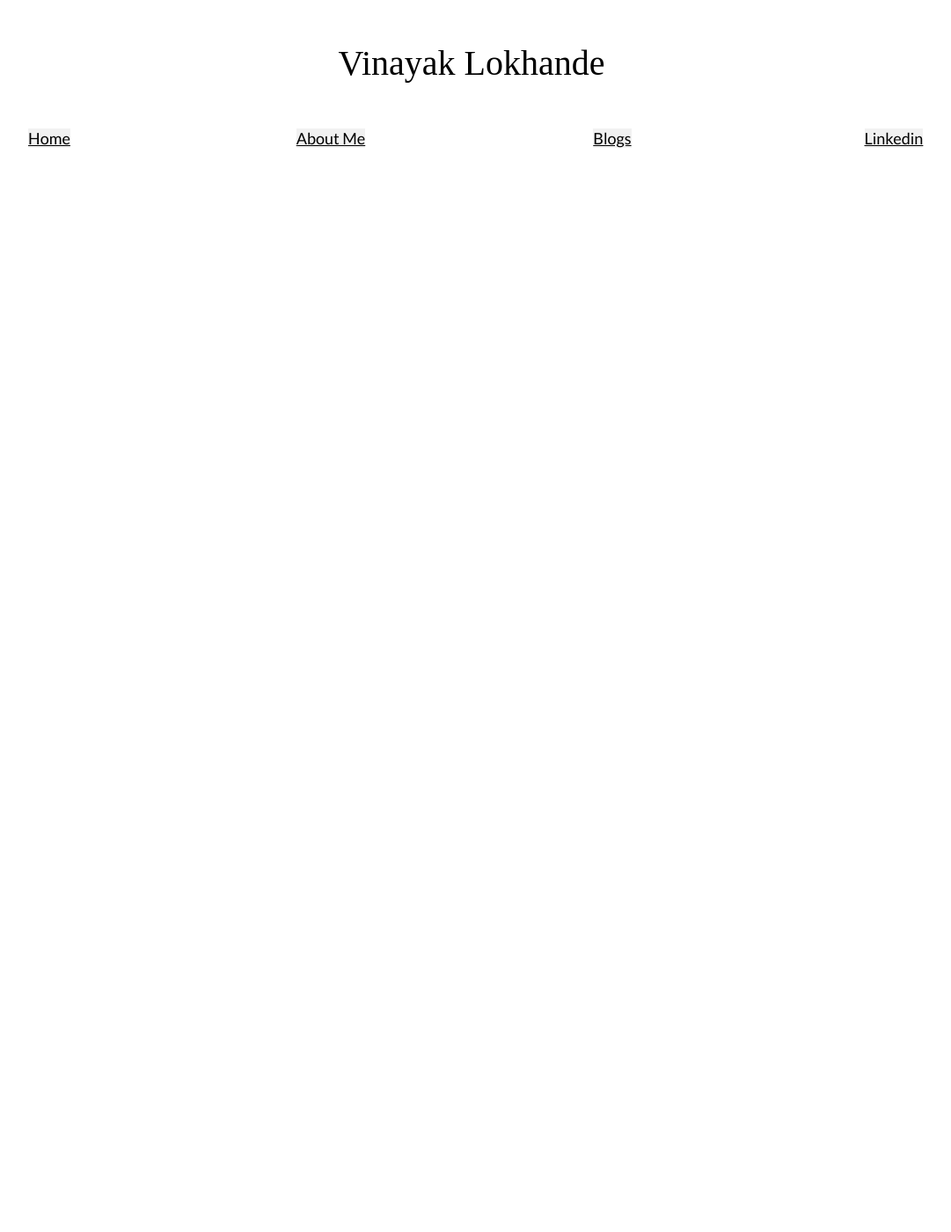
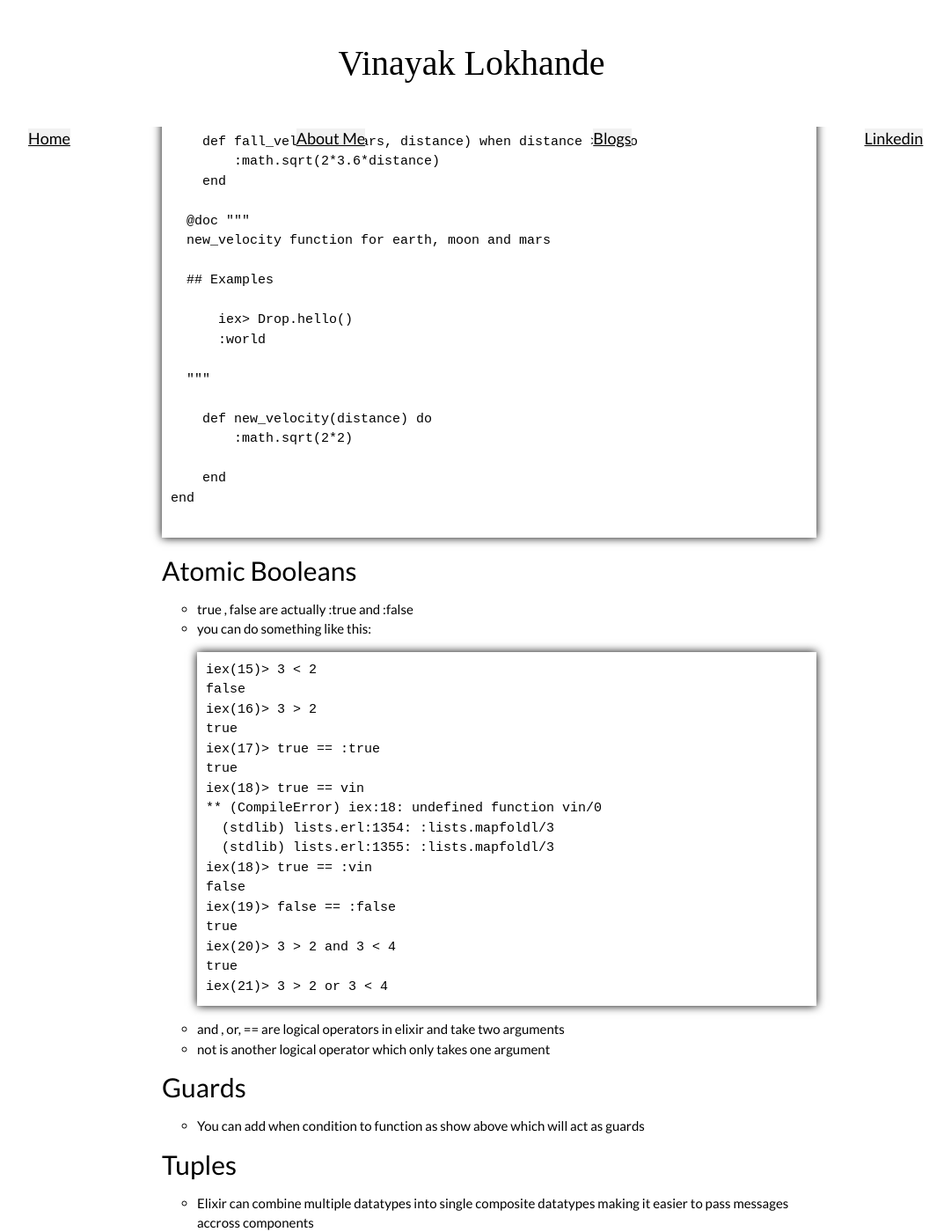
Before and after one commit to vinlok/vinlok.github.io, a Jekyll site: the page built from blog/index.md, in a window 1280 px wide and 1400 px high, scrolled down 3528 px. Shown: the whole window at 88% size, without its empty margins (104-1185 px from the left). Built offline with Jekyll 4.4.1, drawn with Linux system fonts in a browser that asks for light colours; some of the changed text lies outside the part shown.

Commit message:
Adding Elixir blogs

````diff
--- /dev/null
+++ b/_posts/2019-03-27-Elixir-Atoms.md
@@ -0,0 +1,139 @@
+---
+layout: post
+title: "Elixir Atoms"
+date: 2020-03-27
+excerpt_separator: <!--more-->
+categories: ['Elixir']
+---
+
+
+Atoms technically are just another datatype in elixir.
+
+Atoms:
+- Start with :
+- can contain _ and @ symbols. Examples: vinayak_lokhande, vinayak@lokhande
+- can be string: 'vinayak lokhande'
+- keep it simple by using all lowercase.
+- have a value same as that of the text. Example:
+
+```
+iex(6)> :vinayak
+:vinayak
+```
+
+- Elixir atoms can be used to do pattern matching as below:
+
+```
+defmodule Drop do
+  @moduledoc """
+  Documentation for Drop.
+  This module contains funtions using patten matching using the atoms for functions
+  """
+
+  @doc """
+  fall_velocity function for earth, moon and mars
+
+  ## Examples
+
+      iex> Drop.hello()
+      :world
+
+  """
+
+  import :math
+
+    def fall_velocity(:earth, distance) when distance > 0 do
+        :math.sqrt(2*9.8*distance)
+    end
+
+    def fall_velocity(:moon, distance) when distance > 0  do
+        :math.sqrt(2*1.6*distance)
+    end
+
+    def fall_velocity(:mars, distance) when distance > 0 do
+        :math.sqrt(2*3.6*distance)
+    end
+
+  @doc """
+  new_velocity function for earth, moon and mars
+
+  ## Examples
+
+      iex> Drop.hello()
+      :world
+
+  """
+
+    def new_velocity(distance) do
+        :math.sqrt(2*2)
+
+    end
+end
+
+```
+
+## Atomic Booleans
+
+- true , false are actually :true and :false
+- you can do something like this:
+```
+iex(15)> 3 < 2
+false
+iex(16)> 3 > 2
+true
+iex(17)> true == :true
+true
+iex(18)> true == vin
+** (CompileError) iex:18: undefined function vin/0
+    (stdlib) lists.erl:1354: :lists.mapfoldl/3
+    (stdlib) lists.erl:1355: :lists.mapfoldl/3
+iex(18)> true == :vin
+false
+iex(19)> false == :false
+true
+iex(20)> 3 > 2 and 3 < 4
+true
+iex(21)> 3 > 2 or 3 < 4
+```
+- and , or, == are logical operators in elixir and take two arguments
+- not is another logical operator which only takes one argument
+
+## Guards
+
+- You can add when condition to function as show above which will act as guards
+
+## Tuples
+
+- Elixir can combine multiple datatypes into single composite datatypes making it easier to pass messages accross components
+- Tuples are declared using {}
+- they optinally start with atom to declare what this tuple consists of.
+### Tuples as pass through to private functions.
+- Tuples can be used to access the private functions defined in an module:
+
+```
+defmodule Drop do
+  @moduledoc """
+  Documentation for Drop.
+  """
+
+  @doc """
+  Hello world.
+  """
+    def fall_velocity({planemo,distance}) do
+        fall_velocity(planemo,distance)
+    end
+
+    defp fall_velocity(:earth, distance) do
+        :math.sqrt(2*9.8*distance)
+    end
+
+    defp fall_velocity(:moon, distance) do
+        :math.sqrt(2*1.6*distance)
+    end
+
+    defp fall_velocity(:mars, distance) do
+        :math.sqrt(2*3.6*distance)
+    end
+end
+
+```
--- a/_posts/2019-03-27-Elixir-mix-tool.md
+++ b/_posts/2019-03-27-Elixir-Tools.md
@@ -34,3 +34,22 @@ Mix tool is installed default during the elixir installation on Mac using Brew.
 2. Compile a project
 3. Perform tasks on project. Such as documentation
 4. Manage dependencies for project
+
+- Tool for creating, compliling and testing elixir projects, managing its dependencies and more.
+```
+mix new first_app
+cd first_app
+iex -S mix
+
+Erlang/OTP 21 [erts-10.1.1] [source] [64-bit] [smp:8:8] [ds:8:8:10] [async-threads:1] [hipe] [dtrace]
+
+Interactive Elixir (1.7.4) - press Ctrl+C to exit (type h() ENTER for help)
+```
+
+### iex : (IEx shell)
+- note: the first line in the iex shows that elixir runs on top of erlang vm
+- Exit from shell: ctrl + c and then a
+- Getting help: h() . Here you are calling a funtion h with no variables. This funtion will retrun :ok
+- pwd()
+- cd ".." or cd "/user/vinlok/" (note, you need to provide the path in quotes)
+- ls()
````
Also changed, not shown: _posts/20120-03-27-Elixir-Modules.md (added, +169 -0 lines), _posts/2020-03-27-DNS-Basics.md (added, +20 -0 lines), _posts/2020-03-27-Elixir-Lists.md (+1 -1 lines).
